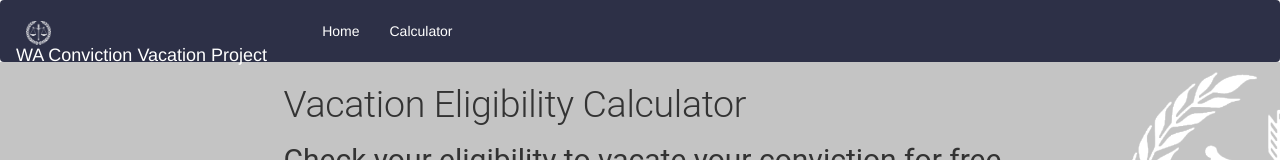
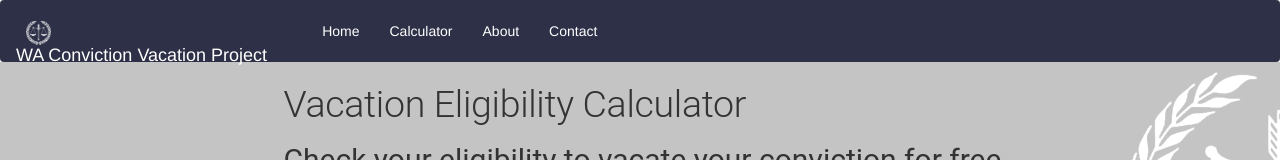
Before and after one commit to openseattle/clearviction-v1, a React (Create React App) app: page / in a window 1280 px wide. Shown: the top 160 px of the page. Built offline with nearby package versions, Linux system fonts and the light colour scheme.

Commit message:
update navi with page urls

```diff
--- a/src/Components/Navigation.jsx
+++ b/src/Components/Navigation.jsx
@@ -33,6 +33,16 @@ const Navigation = () => {
                 Calculator
               </a>
             </li>
+            <li className="nav-item">
+              <a className="nav-link" href="/about">
+                About
+              </a>
+            </li>
+            <li className="nav-item">
+              <a className="nav-link" href="/contact">
+                Contact
+              </a>
+            </li>
             <span id="navbar-text" className="navbar-text">
               The information on this site is not, nor should it be, considered
               legal advice.
```
